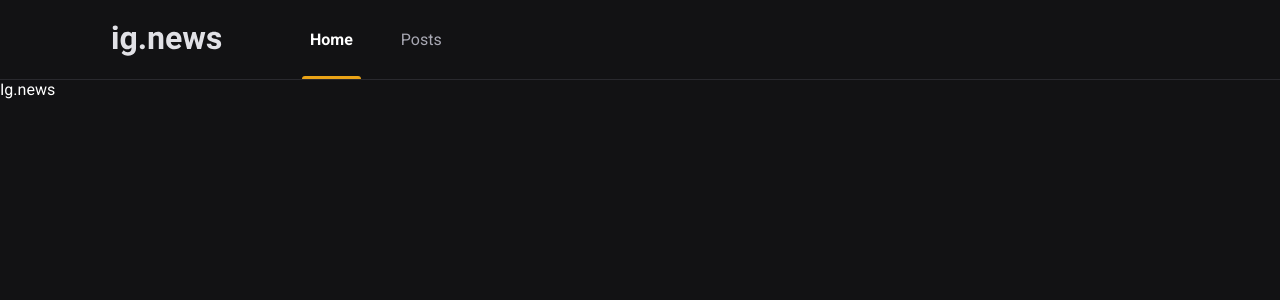
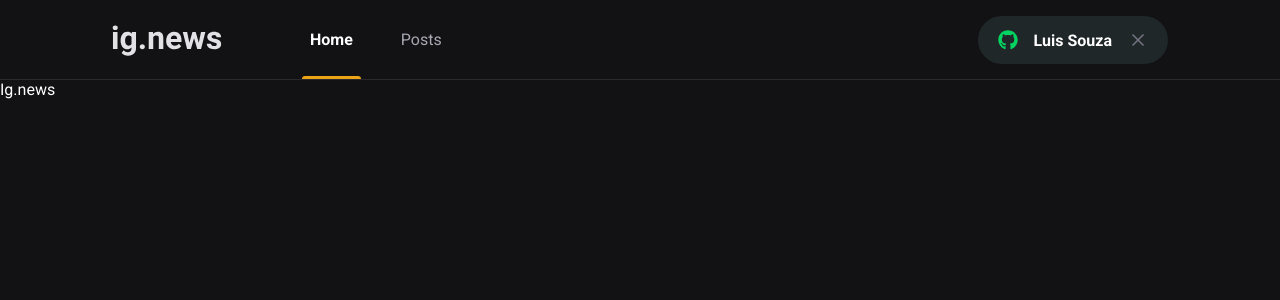
Before and after one commit to LuisSouza01/ignews, a Next.js app: page / in a window 1280 px wide. Shown: the top 300 px of the page. Built offline with nearby package versions, Linux system fonts and the light colour scheme.

Commit message:
feat: add SignInButton component

```diff
--- a/package.json
+++ b/package.json
@@ -12,6 +12,7 @@
     "next": "12.2.0",
     "react": "18.2.0",
     "react-dom": "18.2.0",
+    "react-icons": "^4.4.0",
     "sass": "^1.53.0"
   },
   "devDependencies": {
--- a/src/components/Header/index.tsx
+++ b/src/components/Header/index.tsx
@@ -1,4 +1,6 @@
 import styles from './styles.module.scss';
+
+import { SignInButton } from '../SignInButton';
 
 export function Header() {
   return (
@@ -10,6 +12,8 @@
           <a className={styles.active} href="">Home</a>
           <a href="">Posts</a>
         </nav>
+
+        <SignInButton />
       </div>
     </header>
   );
--- a/src/components/Header/styles.module.scss
+++ b/src/components/Header/styles.module.scss
@@ -55,4 +55,8 @@
       }
     }
   }
+
+  button {
+    margin-left: auto;
+  }
 }
--- /dev/null
+++ b/src/components/SignInButton/index.tsx
@@ -0,0 +1,21 @@
+import { FiX } from 'react-icons/fi';
+import { FaGithub } from 'react-icons/fa';
+
+import styles from './styles.module.scss';
+
+export function SignInButton() {
+  const isUserLoggedIn = true;
+
+  return isUserLoggedIn ? (
+    <button type='button' className={styles.signInButton}>
+      <FaGithub color="#04d361" />
+      Luis Souza
+      <FiX color='#737380' className={styles.closeIcon} />
+    </button>
+  ) : (
+    <button type='button' className={styles.signInButton}>
+      <FaGithub color="#eba417" />
+      Sign in with GitHub
+    </button>
+  );
+}
--- /dev/null
+++ b/src/components/SignInButton/styles.module.scss
@@ -0,0 +1,34 @@
+.signInButton {
+  height: 3rem;
+  border-radius: 3rem;
+
+  border: 0;
+  padding: 0 1.25rem;
+  background: var(--gray-850);
+
+  display: flex;
+  align-items: center;
+  justify-content: center;
+
+  color: var(--white);
+  font-weight: bold;
+
+  svg {
+    width: 20px;
+    height: 20px;
+
+    &:first-child {
+      margin-right: 1rem;
+    }
+  }
+
+  transition: filter 0.2;
+
+  &:hover {
+    filter: brightness(0.8);
+  }
+
+  .closeIcon {
+    margin-left: 1rem;
+  }
+}
--- a/src/styles/global.scss
+++ b/src/styles/global.scss
@@ -10,6 +10,7 @@
   --gray-100: #E1E1E6;
   --gray-300: #A8A8B3;
   --gray-800: #29292e;
+  --gray-850: #1f2729;
   --gray-900: #121214;
 
   --cyan-500: #61DAFB;
```
Also changed, not shown: 1 other file (tests, documents, lock files or other folders).
